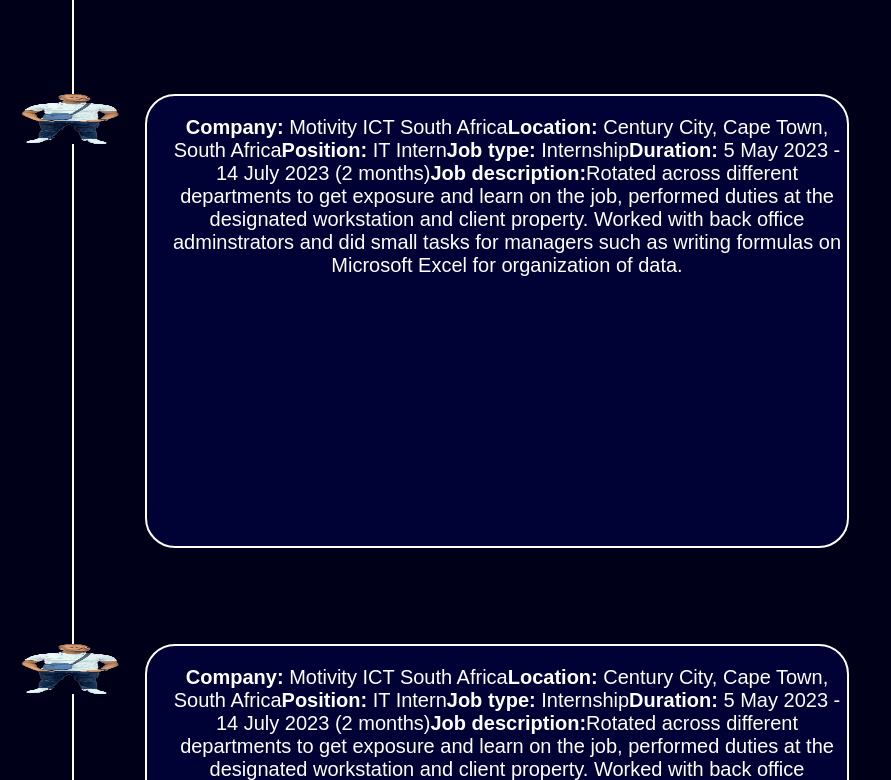
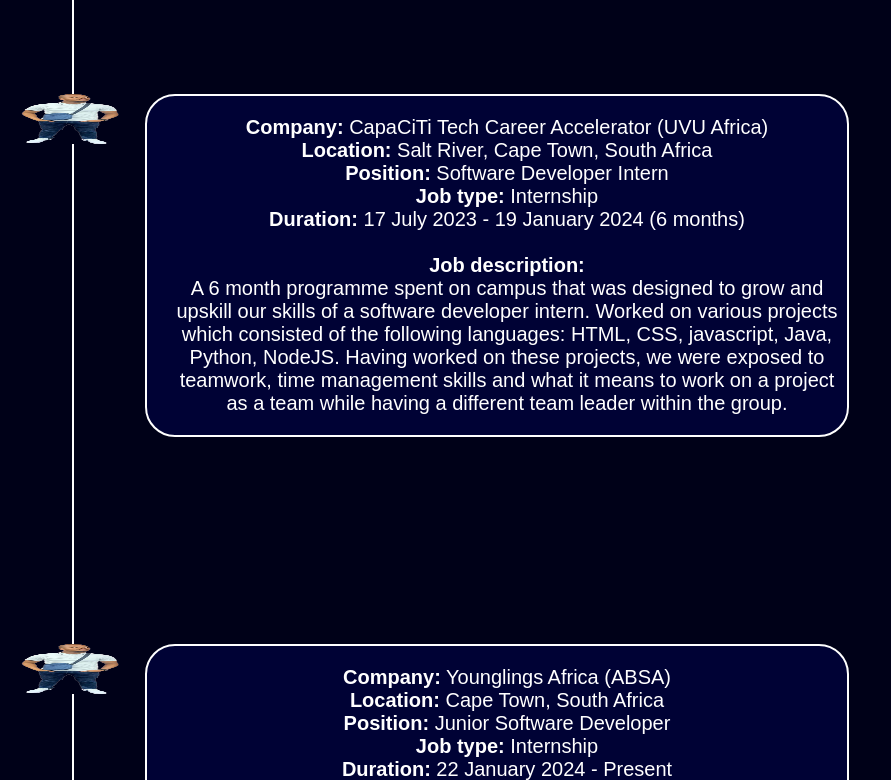
Before and after one commit to Lusa-mata/react-portfolio, a React (Create React App) app: page / in a window 1280 px wide. Shown: the part 4280-5060 px from the top of the page, without its empty margins (0-891 px from the left). Built offline with nearby package versions, Linux system fonts and the light colour scheme.

Commit message:
edited text for work exper.

```diff
--- a/src/App.css
+++ b/src/App.css
@@ -803,7 +803,7 @@
 
 .card-experience {
   width: 700px;
-  height: 450px;
+  height: auto;
   color: white;
   background-color: #000235;
   border: 2px solid #ffffff;
--- a/src/App.js
+++ b/src/App.js
@@ -389,12 +389,12 @@
   <div className="card-experience">
 
   <p>
-            <b>Company:</b> Motivity ICT South Africa
-            <b>Location:</b> Century City, Cape Town, South Africa
-            <b>Position:</b> IT Intern
-            <b>Job type:</b> Internship
-            <b>Duration:</b> 5 May 2023 - 14 July 2023 (2 months)
-            <b>Job description:</b>
+            <b>Company:</b> Motivity ICT South Africa <br></br>
+            <b>Location:</b> Century City, Cape Town, South Africa <br></br>
+            <b>Position:</b> IT Intern <br></br>
+            <b>Job type:</b> Internship <br></br>
+            <b>Duration:</b> 5 May 2023 - 14 July 2023 (2 months) <br></br><br></br>
+            <b>Job description:</b><br></br>
             Rotated across different departments to get exposure and learn on the job,
             performed duties at the designated workstation and client property. Worked with back
             office adminstrators and did small tasks for managers such as writing formulas on Microsoft Excel for organization of data.
@@ -413,15 +413,15 @@
   <div className="card-experience">
 
   <p>
-            <b>Company:</b> Motivity ICT South Africa
-            <b>Location:</b> Century City, Cape Town, South Africa
-            <b>Position:</b> IT Intern
-            <b>Job type:</b> Internship
-            <b>Duration:</b> 5 May 2023 - 14 July 2023 (2 months)
-            <b>Job description:</b>
-            Rotated across different departments to get exposure and learn on the job,
-            performed duties at the designated workstation and client property. Worked with back
-            office adminstrators and did small tasks for managers such as writing formulas on Microsoft Excel for organization of data.
+  <b>Company:</b> CapaCiTi Tech Career Accelerator (UVU Africa) <br></br>
+            <b>Location:</b> Salt River, Cape Town, South Africa <br></br>
+            <b>Position:</b> Software Developer Intern <br></br>
+            <b>Job type:</b> Internship <br></br>
+            <b>Duration:</b> 17 July 2023 - 19 January 2024 (6 months) <br></br><br></br>
+            <b>Job description:</b> <br></br>
+            A 6 month programme spent on campus that was designed to grow and upskill our skills of a software developer intern. Worked
+            on various projects which consisted of the following languages: HTML, CSS, javascript, Java, Python, NodeJS. Having worked on these projects,
+            we were exposed to teamwork, time management skills and what it means to work on a project as a team while having a different team leader within the group.
   </p>
   </div>
 
@@ -437,15 +437,13 @@
   <div className="card-experience">
 
   <p>
-            <b>Company:</b> Motivity ICT South Africa
-            <b>Location:</b> Century City, Cape Town, South Africa
-            <b>Position:</b> IT Intern
-            <b>Job type:</b> Internship
-            <b>Duration:</b> 5 May 2023 - 14 July 2023 (2 months)
-            <b>Job description:</b>
-            Rotated across different departments to get exposure and learn on the job,
-            performed duties at the designated workstation and client property. Worked with back
-            office adminstrators and did small tasks for managers such as writing formulas on Microsoft Excel for organization of data.
+  <b>Company:</b> Younglings Africa (ABSA) <br></br>
+            <b>Location:</b> Cape Town, South Africa <br></br>
+            <b>Position:</b> Junior Software Developer <br></br>
+            <b>Job type:</b> Internship <br></br>
+            <b>Duration:</b> 22 January 2024 - Present <br></br><br></br>
+            <b>Job description:</b> <br></br>
+            12 months spent at Younglings Africa where we will be exposed to industry best practices, real world applications and soft skills.
   </p>
   </div>
 
```
